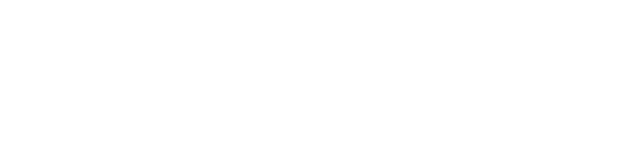
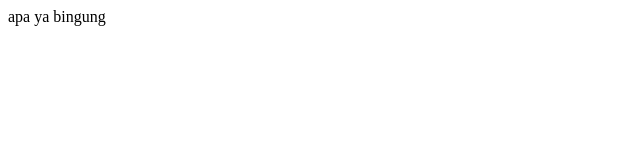
Before and after one commit to mauliatrirahmawati25/latihan1, a plain HTML site: page home.html in a window 1280 px wide. Shown: the whole page, without its empty margins (0-640 px from the left). Drawn offline with Linux system fonts and the light colour scheme.

Commit message:
Update home.html

```diff
--- a/home.html
+++ b/home.html
@@ -1 +1,5 @@
 <html>
+<body>
+  apa ya
+
+bingung
```
